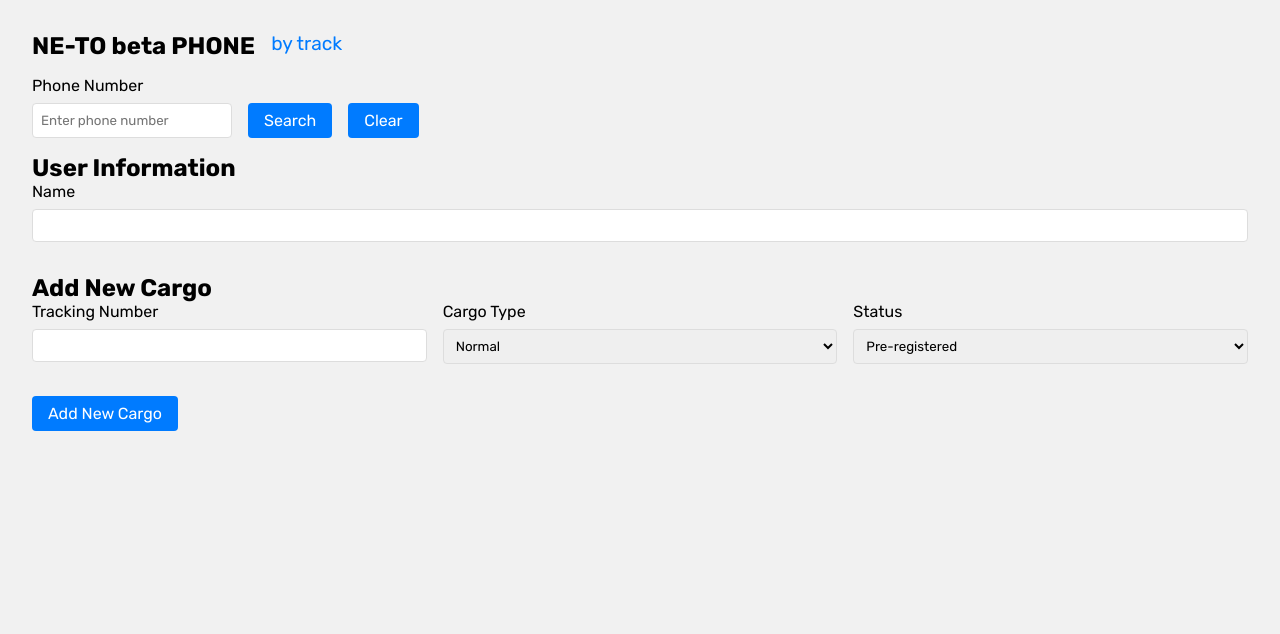
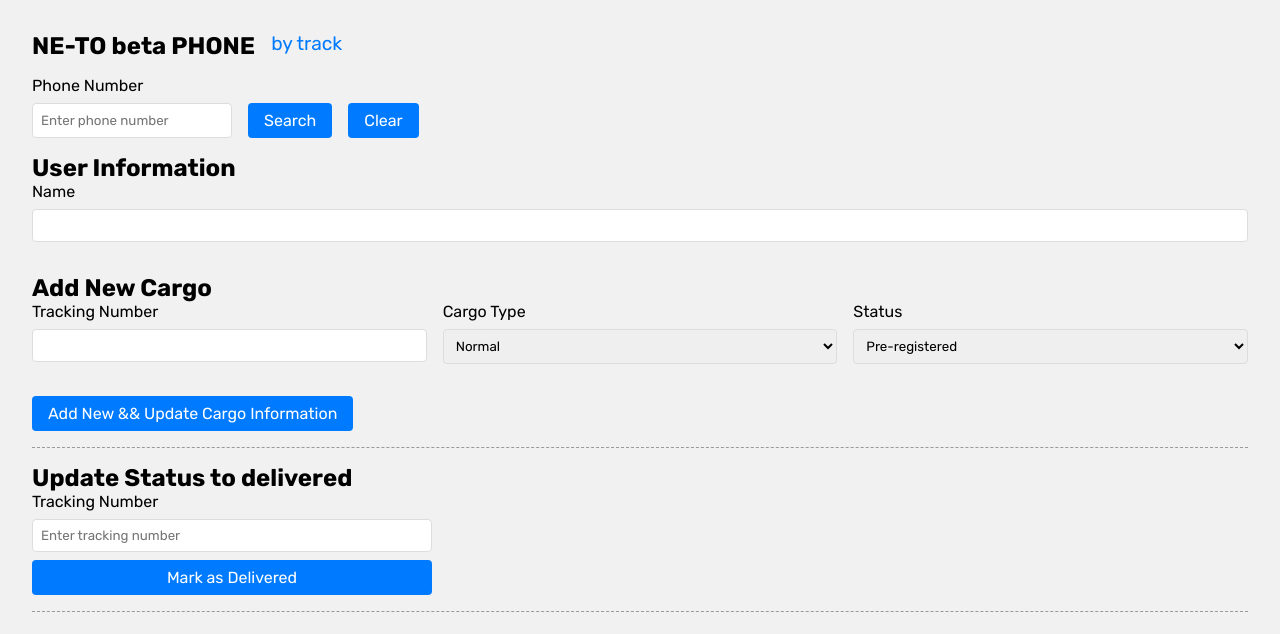
Before and after one commit to eao2/ne-to-staff, a Nuxt app: page /add_phone in a window 1280 px wide. Shown: the top 634 px of the page. Built offline with nearby package versions, Linux system fonts and the light colour scheme.

Commit message:
Add files via upload

```diff
--- a/ecosystem.config.cjs
+++ b/ecosystem.config.cjs
@@ -1,11 +1,11 @@
 module.exports = { apps: [
-    { name: 'ne-to-staff',
+    { name: 'ne-to-staff-beta',
         script: './.output/server/index.mjs',
         exec_mode: 'cluster',
         instances: 'max',
         env: {
-            PORT: 4000,
-            NITRO_PORT: 4000,
+            PORT: 4100,
+            NITRO_PORT: 4100,
             NODE_ENV: 'production',
             DATABASE_URL: "mysql://admin:neto24@localhost:3306/neto"
         }
--- a/pages/add_phone.vue
+++ b/pages/add_phone.vue
@@ -28,8 +28,9 @@
         </div>
       </div>
 
+    <!-- Original cargo form with modified status handling -->
     <form @submit.prevent="submitCargo" class="cargo-form">
-        <!-- User Information -->
+
       <div class="form-section">
         <h2>User Information</h2>
         <div class="form-grid">
@@ -43,7 +44,7 @@
         </div>
       </div>
 
-        <!-- Cargo Information -->
+      <!-- Modified Cargo Information section -->
       <div class="form-section">
         <h2>Add New Cargo</h2>
         <div class="form-grid">
@@ -54,12 +55,6 @@
               required
             />
           </div>
-            <!-- <div class="form-group">
-              <label>Nickname (Optional)</label>
-              <input
-                v-model="cargoData.nickname"
-              />
-            </div> -->
           <div class="form-group">
             <label>Cargo Type</label>
             <select
@@ -73,7 +68,6 @@
             <label>Status</label>
             <select
               v-model="cargoData.currentStatus"
-                @change="handleStatusChange"
             >
               <option value="PRE_REGISTERED">Pre-registered</option>
               <option value="RECEIVED_AT_ERENHOT">Received at Erenhot</option>
@@ -98,10 +92,34 @@
         class="btn-submit"
         :disabled="!phoneNumber || !cargoData.trackingNumber"
       >
-          Add New Cargo
+        Add New && Update Cargo Information
       </button>
     </form>
 
+    <div class="breakline"></div>
+
+    <!-- Add new Status Update section -->
+    <form @submit.prevent="" class="status-section">
+      <h2>Update Status to delivered</h2>
+      <div class="form-grid">
+        <div class="form-group">
+          <label>Tracking Number</label>
+          <input
+            v-model="statusUpdate.trackingNumber"
+            placeholder="Enter tracking number"
+          />
+          <button
+            @click="updateToDelivered"
+            class="btn-submit"
+            :disabled="!statusUpdate.trackingNumber"
+          >
+            Mark as Delivered
+          </button>
+        </div>
+      </div>
+    </form>
+
+    <div class="breakline"></div>
       <!-- User Cargos Table -->
       <div v-if="userCargos.length === 0" class="cargos-table-container">
         <p>{{ userCargosMessage }}</p>
@@ -151,6 +169,10 @@
   const userCargosName = ref('')
   const userCargosMessage = ref('')
   let searchTimeout = null
+
+  const statusUpdate = ref({
+  trackingNumber: ''
+  })
 
   const userData = ref({
     phoneNumber: '',
@@ -227,26 +249,31 @@
     return dates.find(date => date) || null
   }
 
-  function handleStatusChange(event) {
-    const newStatus = event.target.value
-    const currentDate = new Date().toISOString()
+  async function updateToDelivered() {
+    if (!statusUpdate.value.trackingNumber.trim()) {
+      alert('Tracking number is required')
+      return
+    }
 
-    switch (newStatus) {
-      case 'PRE_REGISTERED':
-        cargoData.value.preRegisteredDate = currentDate
-        break
-      case 'RECEIVED_AT_ERENHOT':
-        cargoData.value.receivedAtErenhotDate = currentDate
-        break
-      case 'IN_TRANSIT':
-        cargoData.value.inTransitDate = currentDate
-        break
-      case 'DELIVERED_TO_UB':
-        cargoData.value.deliveredToUBDate = currentDate
-        break
-      case 'DELIVERED':
-        cargoData.value.deliveredDate = currentDate
-        break
+    try {
+      await $fetch('/api/cargo/save', {
+        method: 'POST',
+        body: {
+          trackingNumber: statusUpdate.value.trackingNumber.trim(),
+          cargo: {
+            currentStatus: 'DELIVERED'
+          }
+        }
+      })
+
+      alert('Status updated successfully')
+      statusUpdate.value.trackingNumber = ''
+      if (phoneNumber.value) {
+        await searchUser()
+      }
+    } catch (error) {
+      console.error('Error updating status:', error)
+      alert('Error updating status')
     }
   }
 
--- a/pages/index.scss
+++ b/pages/index.scss
@@ -77,6 +77,12 @@
     border-radius: 4px;
   }
 
+  .status-section{
+    max-width: 25rem;
+    display: grid;
+    grid-template-columns: 1fr;
+  }
+
   .btn-search, .btn-submit {
     padding: 0.5rem 1rem;
     background-color: #007bff;
@@ -89,4 +95,10 @@
       background-color: #0056b3;
     }
   }
+  .breakline{
+    width: 100%;
+    height: 1px;
+    border-bottom: 1px dashed #999999;
+    margin: 1rem 0;
+  }
 }
--- a/pages/index.vue
+++ b/pages/index.vue
@@ -2,6 +2,7 @@
   <div class="cargo-management">
     <div class="top"><h1>NE-TO beta TRACK</h1><a href="/add_phone"><p>by phone</p></a></div>
 
+    <!-- Original Search Section -->
     <div class="search-section">
       <label>Tracking Number</label>
       <div class="search-container">
@@ -25,8 +26,9 @@
       </div>
     </div>
 
+    <!-- Rest of the original template remains exactly the same until the script section -->
     <form @submit.prevent="submitCargo" class="cargo-form">
-      <!-- Optional User Information -->
+      <!-- User Information section - unchanged -->
       <div class="form-section">
         <h2>User Information (Optional)</h2>
         <div class="form-grid">
@@ -46,7 +48,7 @@
         </div>
       </div>
 
-      <!-- Cargo Information -->
+      <!-- Modified Cargo Information section -->
       <div class="form-section">
         <h2>Cargo Information</h2>
         <div class="form-grid">
@@ -69,7 +71,6 @@
             <label>Status</label>
             <select
               v-model="cargoData.currentStatus"
-              @change="handleStatusChange"
             >
               <option value="PRE_REGISTERED">Pre-registered</option>
               <option value="RECEIVED_AT_ERENHOT">Received at Erenhot</option>
@@ -78,7 +79,7 @@
               <option value="DELIVERED">Delivered</option>
             </select>
           </div>
-          <div v-if="cargoData.currentStatus === 'DELIVERED_TO_UB' || cargoData.currentStatus === 'DELIVERED' " class="form-group">
+          <div v-if="cargoData.currentStatus === 'DELIVERED_TO_UB' || cargoData.currentStatus === 'DELIVERED'" class="form-group">
             <label>Price</label>
             <input
               v-model="cargoData.price"
@@ -97,22 +98,23 @@
       </button>
     </form>
 
-    <!-- Phone Number Search (Optional) -->
-    <div class="search-section">
-      <label>Search by Phone Number (Optional)</label>
+        <!-- Status Update Section -->
+    <form @submit.prevent="" class="search-section">
+      <label>Update Status</label>
       <div class="search-container">
         <input
-          v-model="searchPhoneNumber"
-          placeholder="Enter phone number"
+          v-model="quickUpdate.trackingNumber"
+          placeholder="Enter tracking number for quick update"
         />
         <button
-          @click="searchUserCargos(searchPhoneNumber)"
+          @click="updateToDelivered"
           class="btn-search"
+          :disabled="!quickUpdate.trackingNumber"
         >
-          Search Cargos
+          Mark Delivered
         </button>
       </div>
-    </div>
+    </form>
 
     <!-- User Cargos Table -->
     <div v-if="userCargos.length == 0" class="cargos-table-container">
@@ -192,6 +194,12 @@ const totalPrice = computed(() => {
     .reduce((sum, cargo) => sum + Number(cargo.price), 0)
 })
 
+// Add new ref for quick update
+const quickUpdate = ref({
+  trackingNumber: ''
+})
+
+// Keep existing user and cargo data structure
 const userData = ref({
   phoneNumber: '',
   name: ''
@@ -201,14 +209,8 @@ const cargoData = ref({
   nickname: '',
   cargoType: 'NORMAL',
   currentStatus: 'RECEIVED_AT_ERENHOT',
-  price: null,
-  preRegisteredDate: null,
-  receivedAtErenhotDate: null,
-  inTransitDate: null,
-  deliveredToUBDate: null,
-  deliveredDate: null
+  price: null
 })
-
 // Status priority for sorting
 const statusPriority = {
   'PRE_REGISTERED': 1,
@@ -269,29 +271,6 @@ async function searchUserCargos(phoneNumber) {
   }
 }
 
-function handleStatusChange(event) {
-  const newStatus = event.target.value
-  const currentDate = new Date().toISOString()
-
-  // Update corresponding date based on status
-  switch (newStatus) {
-    case 'PRE_REGISTERED':
-      cargoData.value.preRegisteredDate = currentDate
-      break
-    case 'RECEIVED_AT_ERENHOT':
-      cargoData.value.receivedAtErenhotDate = currentDate
-      break
-    case 'IN_TRANSIT':
-      cargoData.value.inTransitDate = currentDate
-      break
-    case 'DELIVERED_TO_UB':
-      cargoData.value.deliveredToUBDate = currentDate
-      break
-    case 'DELIVERED':
-      cargoData.value.deliveredDate = currentDate
-      break
-  }
-}
 
 // Reset price when status changes from DELIVERED_TO_UB
 watch(() => cargoData.value.currentStatus, (newStatus) => {
@@ -299,6 +278,34 @@ watch(() => cargoData.value.currentStatus, (newStatus) => {
     cargoData.value.price = null
   }
 })
+
+async function updateToDelivered() {
+  if (!quickUpdate.value.trackingNumber.trim()) {
+    alert('Tracking number is required')
+    return
+  }
+
+  try {
+    await $fetch('/api/cargo/save', {
+      method: 'POST',
+      body: {
+        trackingNumber: quickUpdate.value.trackingNumber.trim(),
+        cargo: {
+          currentStatus: 'DELIVERED'
+        }
+      }
+    })
+
+    alert('Status updated successfully')
+    quickUpdate.value.trackingNumber = ''
+    if (userData.value.phoneNumber) {
+      await searchUserCargos(userData.value.phoneNumber)
+    }
+  } catch (error) {
+    console.error('Error updating status:', error)
+    alert('Error updating status')
+  }
+}
 
 async function submitCargo() {
   if (!trackingNumber.value.trim()) {
@@ -311,16 +318,11 @@ async function submitCargo() {
       trackingNumber: trackingNumber.value.trim(),
       cargo: {
         currentStatus: cargoData.value.currentStatus,
-        price: cargoData.value.price,
-        preRegisteredDate: cargoData.value.preRegisteredDate,
-        receivedAtErenhotDate: cargoData.value.receivedAtErenhotDate,
-        inTransitDate: cargoData.value.inTransitDate,
-        deliveredToUBDate: cargoData.value.deliveredToUBDate,
-        deliveredDate: cargoData.value.deliveredDate
+        price: cargoData.value.price
       }
     }
 
-    // Only include full cargo data and user data for new entries or when modifying non-status fields
+    // Only include optional fields for new entries or modifications
     if (!isExistingUser.value || cargoData.value.nickname || cargoData.value.cargoType) {
       submissionData.cargo = {
         ...submissionData.cargo,
```
Also changed, not shown: 1 other file (tests, documents, lock files or other folders). Lines whose indentation alone changed are shown as unchanged.
